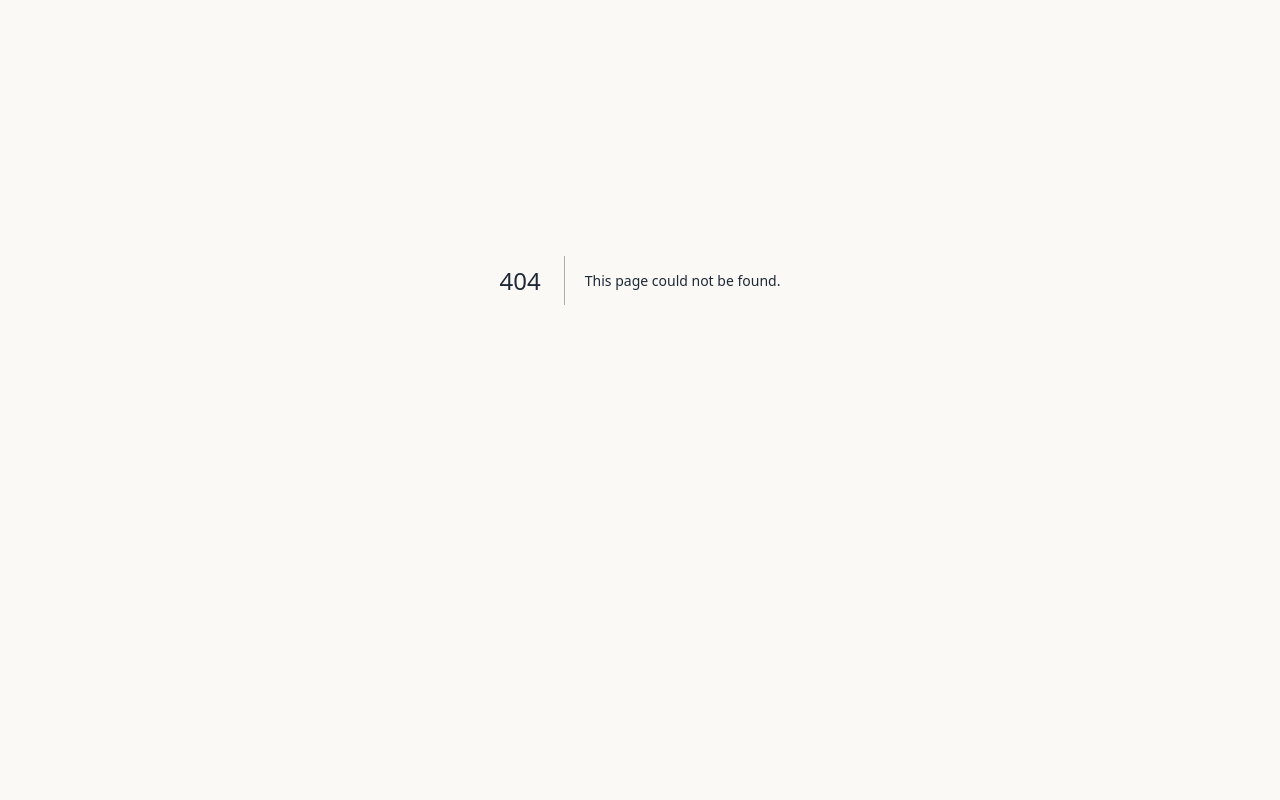
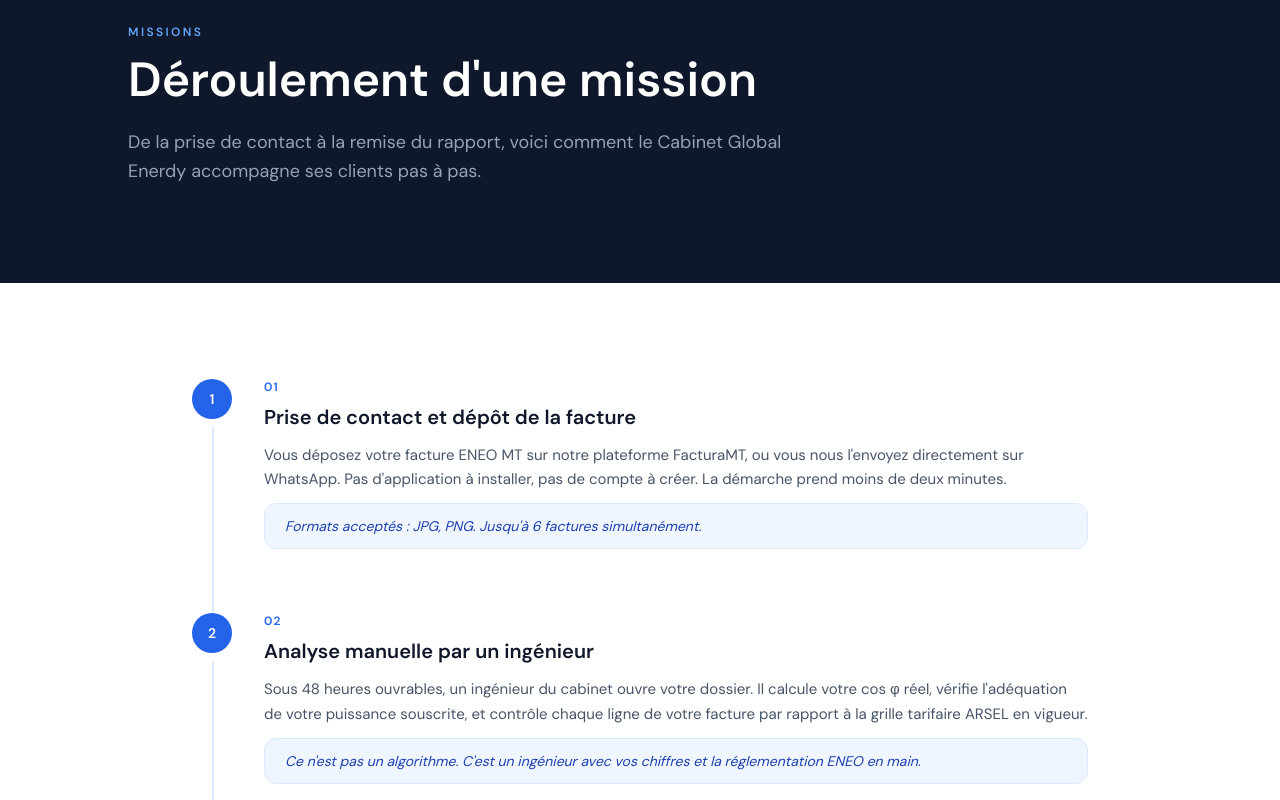
Before and after one commit to cabinetnoahetcie/factura-mt, a Next.js app in the folder frontend/: page /missions in a window 1280 px wide. Before the commit this address had no page. Shown: the part 120-920 px from the top of the page. Before the commit the page ends 800 px from the top, so only its background shows below. Built offline with nearby package versions, Linux system fonts and the light colour scheme.

Commit message:
Create page.jsx

```diff
--- /dev/null
+++ b/frontend/app/missions/page.jsx
@@ -0,0 +1,102 @@
+'use client';
+// app/missions/page.jsx
+import Navbar from '@/components/layout/Navbar';
+import Footer from '@/components/layout/Footer';
+import Link   from 'next/link';
+
+export default function Missions() {
+  return (
+    <div className="min-h-screen bg-white font-sans selection:bg-blue-100">
+      <Navbar onAudit={() => {}} />
+
+      {/* Hero */}
+      <section className="bg-slate-900 pt-36 pb-24 px-6">
+        <div className="max-w-5xl mx-auto">
+          <p className="text-blue-400 font-bold text-xs uppercase tracking-[0.2em] mb-4">Missions</p>
+          <h1 className="text-4xl md:text-5xl font-extrabold text-white leading-tight mb-6">
+            Déroulement d'une mission
+          </h1>
+          <p className="text-slate-400 text-lg max-w-2xl leading-relaxed">
+            De la prise de contact à la remise du rapport, voici comment
+            le Cabinet Global Enerdy accompagne ses clients pas à pas.
+          </p>
+        </div>
+      </section>
+
+      {/* Étapes */}
+      <section className="py-24 px-6 bg-white">
+        <div className="max-w-4xl mx-auto">
+          <div className="space-y-0">
+            {[
+              {
+                num: '01',
+                titre: 'Prise de contact et dépôt de la facture',
+                desc: 'Vous déposez votre facture ENEO MT sur notre plateforme FacturaMT, ou vous nous l\'envoyez directement sur WhatsApp. Pas d\'application à installer, pas de compte à créer. La démarche prend moins de deux minutes.',
+                note: 'Formats acceptés : JPG, PNG. Jusqu\'à 6 factures simultanément.',
+              },
+              {
+                num: '02',
+                titre: 'Analyse manuelle par un ingénieur',
+                desc: 'Sous 48 heures ouvrables, un ingénieur du cabinet ouvre votre dossier. Il calcule votre cos φ réel, vérifie l\'adéquation de votre puissance souscrite, et contrôle chaque ligne de votre facture par rapport à la grille tarifaire ARSEL en vigueur.',
+                note: 'Ce n\'est pas un algorithme. C\'est un ingénieur avec vos chiffres et la réglementation ENEO en main.',
+              },
+              {
+                num: '03',
+                titre: 'Chiffrage des anomalies et des économies',
+                desc: 'Chaque anomalie identifiée est quantifiée précisément en FCFA. Vous recevez un rapport clair indiquant le montant exact des surcoûts évitables et les économies mensuelles réalisables si les corrections sont mises en œuvre.',
+                note: 'Pas d\'estimation vague. Des chiffres précis, ligne par ligne.',
+              },
+              {
+                num: '04',
+                titre: 'Présentation des résultats',
+                desc: 'Nous vous appelons pour vous présenter les résultats. Vous pouvez poser toutes vos questions. Vous décidez librement de la suite à donner — aucun engagement n\'est requis à cette étape.',
+                note: 'Vous n\'êtes jamais engagé à quoi que ce soit.',
+              },
+              {
+                num: '05',
+                titre: 'Accompagnement auprès d\'ENEO (si souhaité)',
+                desc: 'Si vous souhaitez mettre en œuvre les recommandations, notre équipe vous accompagne dans les démarches de modification de contrat, de contestation de facture ou de demande de correction auprès d\'ENEO Cameroun.',
+                note: 'Nous vous assistons jusqu\'à l\'application effective des corrections sur vos factures.',
+              },
+            ].map((step, i) => (
+              <div key={i} className="flex gap-8 pb-12 relative">
+                {i < 4 && (
+                  <div className="absolute left-5 top-12 bottom-0 w-0.5 bg-blue-100"/>
+                )}
+                <div className="flex-shrink-0">
+                  <div className="w-10 h-10 rounded-full bg-blue-600 text-white flex items-center justify-center font-black text-sm z-10 relative">
+                    {i + 1}
+                  </div>
+                </div>
+                <div className="flex-1 pb-4">
+                  <p className="text-blue-600 font-black text-xs tracking-widest mb-2">{step.num}</p>
+                  <h3 className="text-xl font-extrabold text-slate-900 mb-3">{step.titre}</h3>
+                  <p className="text-slate-600 text-[15px] leading-relaxed mb-3">{step.desc}</p>
+                  <div className="bg-blue-50 border border-blue-100 rounded-xl px-5 py-3 text-sm text-blue-800 italic">
+                    {step.note}
+                  </div>
+                </div>
+              </div>
+            ))}
+          </div>
+        </div>
+      </section>
+
+      {/* CTA */}
+      <section className="bg-slate-900 py-20 px-6 text-center">
+        <h2 className="text-2xl md:text-3xl font-bold text-white mb-4">Prêt à démarrer ?</h2>
+        <p className="text-slate-400 mb-8">Gratuit · Sans engagement · Réponse sous 48h</p>
+        <div className="flex flex-col sm:flex-row gap-4 justify-center">
+          <Link href="/" className="bg-blue-600 text-white px-8 py-4 rounded-full font-bold hover:bg-blue-700 transition-all text-sm">
+            Déposer ma facture →
+          </Link>
+          <Link href="/engagements" className="bg-white/10 text-white px-8 py-4 rounded-full font-bold hover:bg-white/20 transition-all text-sm">
+            Nos engagements →
+          </Link>
+        </div>
+      </section>
+
+      <Footer />
+    </div>
+  );
+}
```
